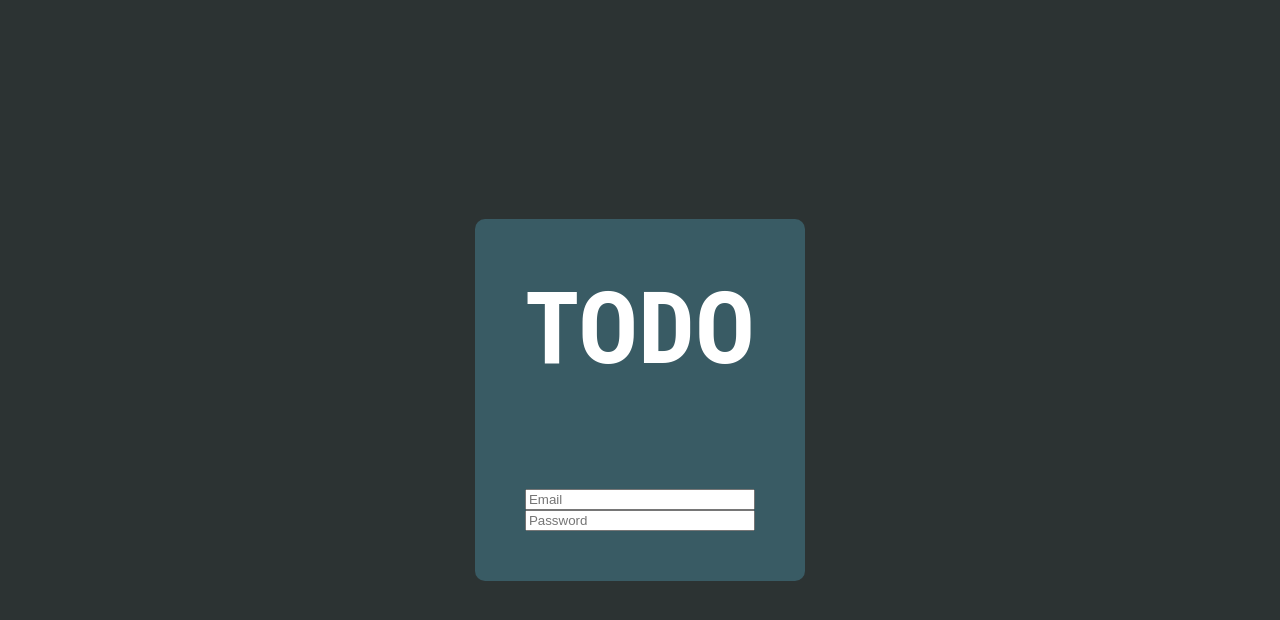
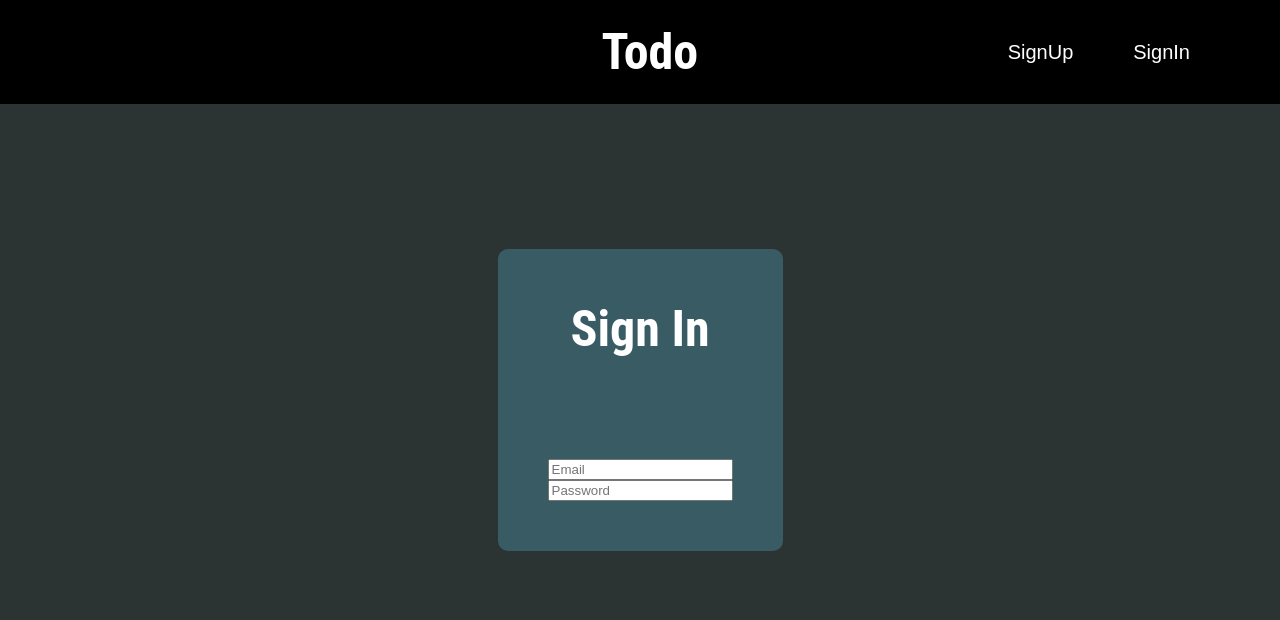
Before and after one commit to DonggiChae/wanted-pre-onboarding-challenge-fe-1, a React (Create React App) app in the folder Clients/: page / in a window 1280 px wide. Shown: the top 620 px of the page. Built offline with nearby package versions, Linux system fonts and the light colour scheme.

Commit message:
Sign UP css & Heaeder

```diff
--- a/Clients/src/App.tsx
+++ b/Clients/src/App.tsx
@@ -3,12 +3,14 @@ import Authorize from "./router/Authorize";
 import Todos from "./router/Todos";
 import TodoDetail from "./components/Todos/TodoDetail";
 import { QueryClient, QueryClientProvider} from '@tanstack/react-query'
+import Header from "./components/Header";
 
 const queryClient = new QueryClient()
 
 function App() {
   return (
   <QueryClientProvider client={queryClient}>
+    <Header />
     <BrowserRouter>
         <Routes>
           <Route path="/" element={<Authorize />}>
--- a/Clients/src/Atoms.tsx
+++ b/Clients/src/Atoms.tsx
@@ -1,6 +1,6 @@
 import { atom } from "recoil";
 
-export const isTodoDetailAtom = atom<boolean>({
-  key: "isTodoDetail",
+export const stateSignUpAtom = atom<boolean>({
+  key: "stateSignUp",
   default: false,
 });
--- a/Clients/src/components/Auth/AuthForm.tsx
+++ b/Clients/src/components/Auth/AuthForm.tsx
@@ -2,6 +2,8 @@ import React, { useState , useEffect} from "react";
 import { useNavigate } from "react-router-dom";
 import styled from "styled-components";
 import { logIn, signUp, AuthResponse } from "./AuthApi";
+import { useRecoilState } from "recoil";
+import { stateSignUpAtom } from "../../Atoms";
 
 const LogInContatiner = styled.div`
   display: flex;
@@ -11,11 +13,11 @@ const LogInContatiner = styled.div`
   border-radius: 10px;
 `;
 
-const Todologo = styled.div`
+const SignUPlogo = styled.div`
   font-family: 'Roboto Condensed',sans-serif;
   text-align: center;
-  font-weight: 700;
-  font-size: 100px;
+  font-weight: 600;
+  font-size: 50px;
   margin-bottom: 100px;
 `
 
@@ -42,6 +44,7 @@ const AuthForm = () => {
   const [submitButton, setSubmitButton] = useState(false);
   const regEmail = /^[0-9a-zA-Z]([-_\.]?[0-9a-zA-Z])*@[0-9a-zA-Z]([-_\.]?[0-9a-zA-Z])*\.[a-zA-Z]{2,3}$/
   const [error, setError] = useState("");
+  const [ stateSignUp, setStateSignUP ] = useRecoilState<boolean>(stateSignUpAtom)
   const navigate = useNavigate();
   const onChange = (event:any) => {
     const {
@@ -89,7 +92,9 @@ const AuthForm = () => {
   },[password, email]);
   return (
     <LogInContatiner>
-      <Todologo>TODO</Todologo>
+      <SignUPlogo>
+        { stateSignUp ? "Sign Up" : "Sign In"}
+      </SignUPlogo>
       <LogInFormContatiner>
         <LogInForm onSubmit={onSubmit} className="container">
           <InputBox
@@ -115,13 +120,10 @@ const AuthForm = () => {
             <input
             type="submit"
             className="authInput authSubmit"
-            value={newAccount ? "Create Account" : "Sign In"}
+            value={ stateSignUp ? "Sign Up" : "Sign In"}
             />
-            <div onClick={toggleAccount} className="authSwitch">
-              {newAccount ? "Sign In" : "Create Account"}
             </div>
-            </div>
-          : <></>}
+          : <div></div>}
         </LogInForm>
       </LogInFormContatiner>
     </LogInContatiner>
--- /dev/null
+++ b/Clients/src/components/Header.tsx
@@ -0,0 +1,70 @@
+import styled from "styled-components";
+import { useEffect, useState } from "react";
+import { useRecoilState } from "recoil";
+import { stateSignUpAtom } from "../Atoms";
+
+
+const Nav = styled.nav`
+  display: flex;
+  justify-content: space-between;
+  align-items: center;
+  position: fixed;
+  width: 100%;
+  top: 0;
+  font-size: 20px;
+  font-weight: 500;
+  padding: 20px 60px;
+  color: white;
+  background-color: rgba(0, 0, 0, 1);
+`;
+
+const Col = styled.div`
+  display: flex;
+  align-items: center;
+  margin-left: auto;
+`;
+
+const Todologo = styled.div`
+  position: absolute;
+  left: 47%;
+  font-family: 'Roboto Condensed',sans-serif;
+  text-align: center;
+  font-weight: 700;
+  font-size: 50px;
+  justify-content: center;
+`
+const TodoSignUp = styled.div`
+  margin-left: auto;
+  padding: 20px 30px;
+  cursor: pointer;
+`
+
+const TodoSignIn = styled.div`
+  margin-left: auto;
+  padding: 20px 30px;
+  cursor: pointer;
+`
+
+
+function Header() {
+  const [ stateSignUp , setStateSignUP ] = useRecoilState<boolean>(stateSignUpAtom)
+  return (
+    <Nav>
+      <Col>
+      </Col>
+      <Todologo>
+          Todo
+      </Todologo>
+      <Col>
+        <TodoSignUp onClick={() => setStateSignUP(true)}>
+          SignUp
+        </TodoSignUp>
+        <TodoSignIn onClick={() => setStateSignUP(false)}>
+          SignIn
+        </TodoSignIn>
+      </Col>
+    </Nav>
+  );
+}
+
+export default Header;
--- a/Clients/src/index.tsx
+++ b/Clients/src/index.tsx
@@ -2,6 +2,7 @@ import React from 'react';
 import ReactDOM from 'react-dom/client';
 import App from './App';
 import GlobalStyle from './GlobalStyles'
+import { RecoilRoot } from "recoil";
 
 
 const root = ReactDOM.createRoot(
@@ -9,7 +10,9 @@ const root = ReactDOM.createRoot(
 );
 root.render(
   <React.StrictMode>
+    <RecoilRoot>
           <GlobalStyle />
           <App />
+    </RecoilRoot>
   </React.StrictMode>
 );
```
